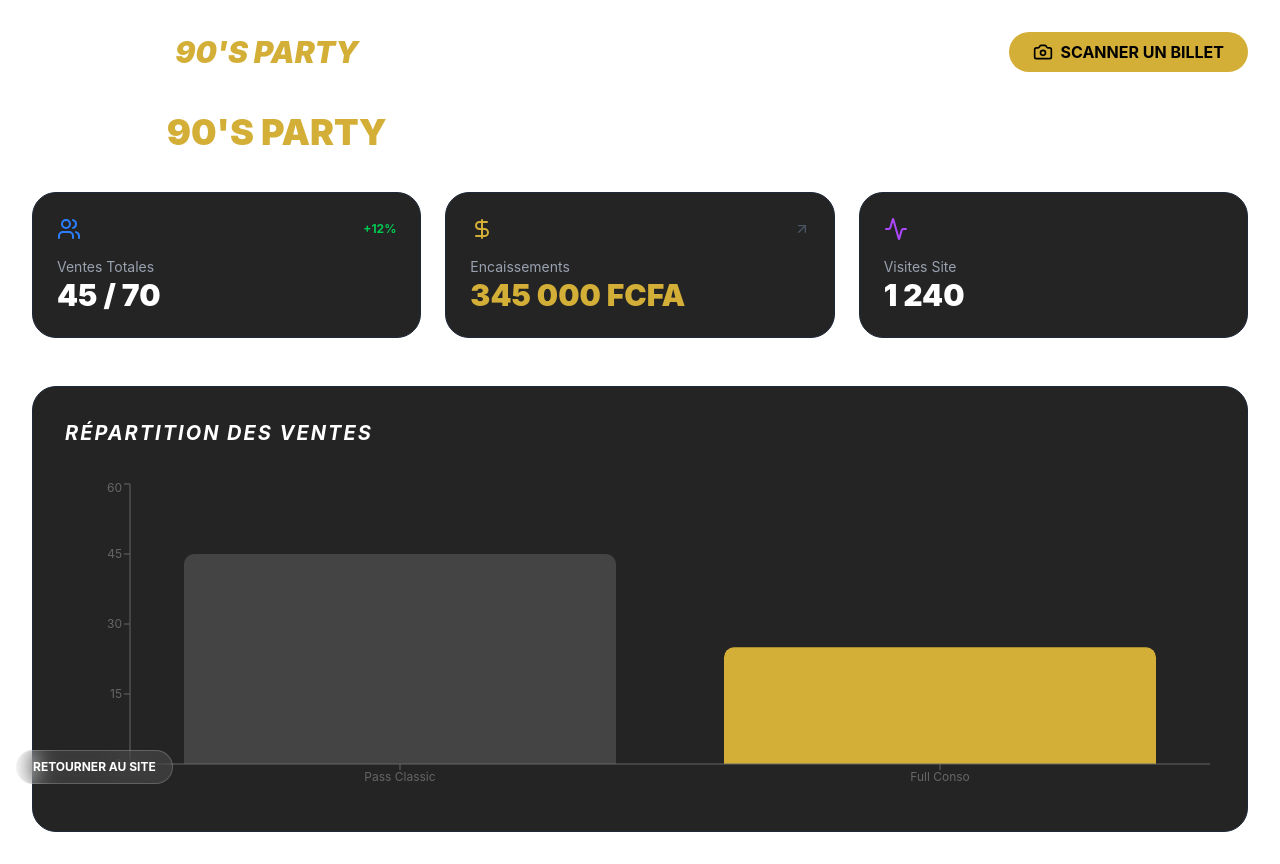
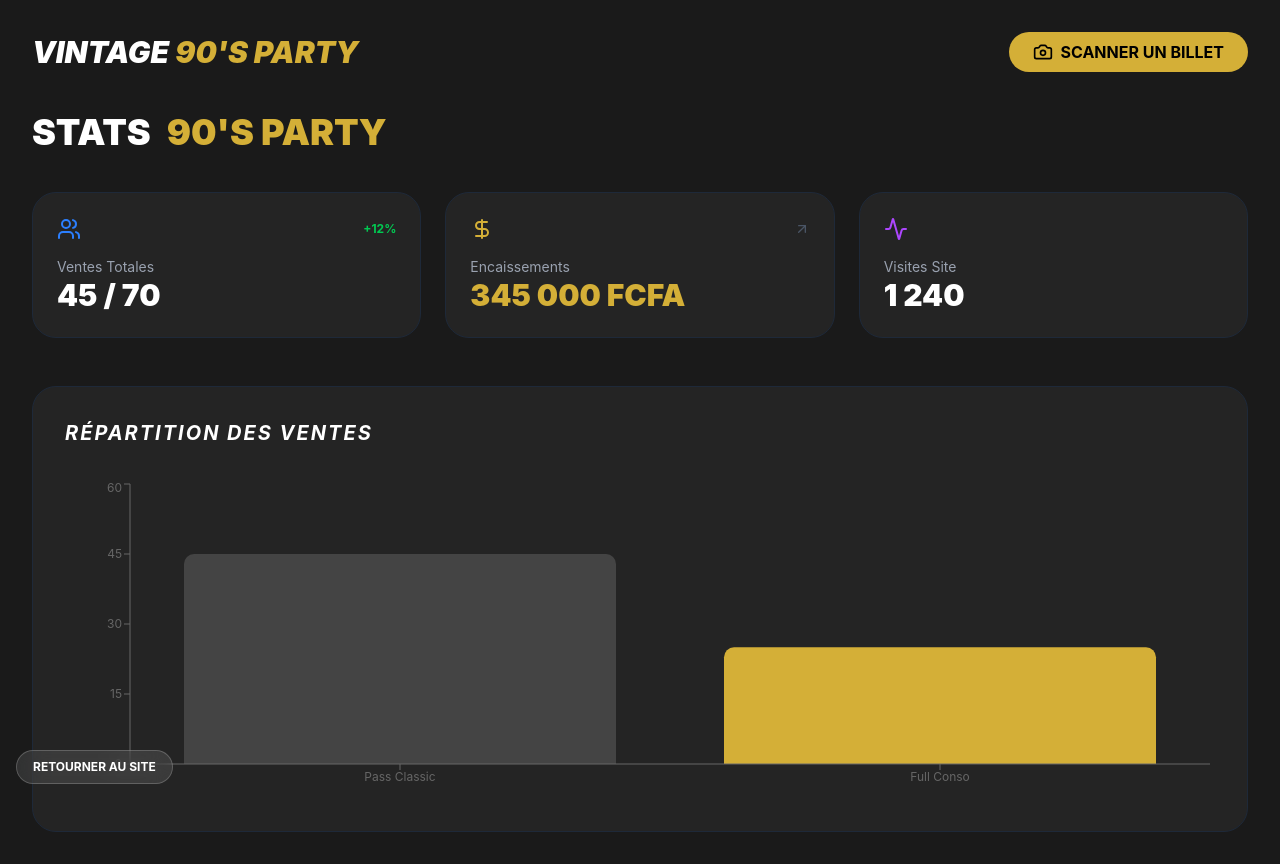
Before and after one commit to atedesi22/The-Pass, a React (Vite) app: page / in a window 1280 px wide. Both pictures are taken after a click on the button "ACCÈS STAFF". Built offline with nearby package versions, Linux system fonts and the light colour scheme.

Commit message:
first commit

```diff
--- a/src/App.jsx
+++ b/src/App.jsx
@@ -55,7 +55,7 @@ const App = () => {
       {/* HEADER / NAV MINIMALISTE */}
       <nav className="flex justify-between items-center p-6 absolute top-0 w-full z-50">
         <h2 className="text-xl font-black italic tracking-tighter">
-          VINTAGE <span className="text-[#D4AF37]">70</span>
+          VINTAGE <span className="text-[#D4AF37]">90</span>
         </h2>
         <button
           onClick={() => setView('dashboard')}
--- a/src/components/Hero.jsx
+++ b/src/components/Hero.jsx
@@ -22,7 +22,7 @@ const Hero = () => {
                     <h1 className="text-6xl md:text-[120px] font-black italic leading-none text-white tracking-tighter">
                         VINTAGE <br />
                         <span className="text-transparent bg-clip-text bg-gradient-to-r from-[#D4AF37] via-[#F3E5AB] to-[#D4AF37] drop-shadow-2xl">
-                            SEVENTY
+                            NINETY
                         </span>
                     </h1>
 
--- a/src/pages/Dashboard.jsx
+++ b/src/pages/Dashboard.jsx
@@ -62,7 +62,7 @@ const Dashboard = () => {
 
 
     return (
-        <div className="p-8 text-white max-w-7xl mx-auto">
+        <div className="bg-[#1A1A1A] p-8 text-white max-w-7xl mx-auto">
             <div className="flex justify-between items-center mb-10">
                 <h1 className="text-3xl font-black italic">VINTAGE <span className="text-[#D4AF37]">90'S PARTY</span></h1>
 
```
